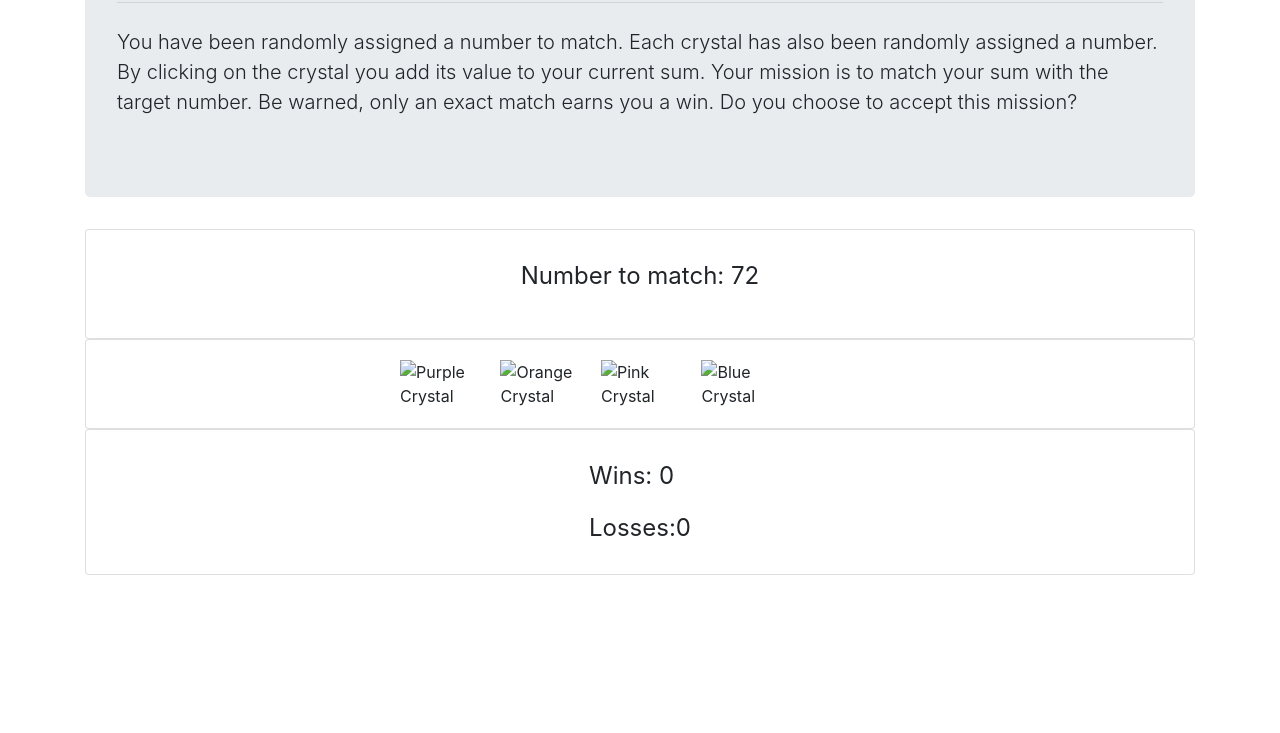
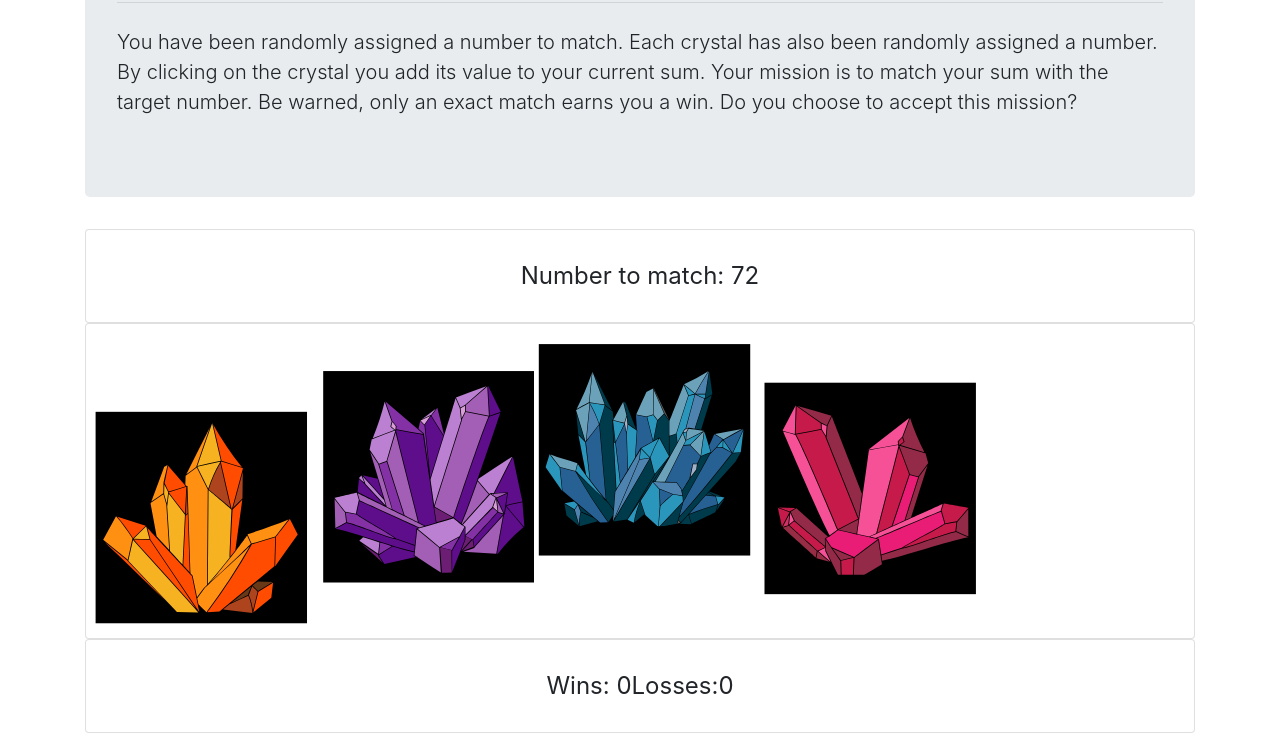
Before and after one commit to JAWilmer/crystal-collector-game, a plain HTML site: page index.html in a window 1280 px wide. Shown: the part 153-886 px from the top of the page. Before the commit the page ends 800 px from the top, so only its background shows below. Drawn offline with nearby package versions, Linux system fonts and the light colour scheme.

Commit message:
final commit

```diff
--- a/index.html
+++ b/index.html
@@ -24,79 +24,41 @@
                 mission?
             </p>
         </div>
-
+        <!-- Number to Match/ My Sum -->
         <div class="card">
             <div class="card-body">
                 <div class="d-flex p-2 bd-highlight">
+                    <div id="spanDiv">
                         <span id="targetNo"></span>
                     </div>
-                <div class="d-flex p-2 bd-highlight">
+                    <div id="spanDiv">
                         <span id="mySum"></span>
                     </div>
                 </div>
             </div>
-
-        <div>
-            <div class="card">
-                <div class="card-body">
-                        <img src="assets/images/square-purple.svg  #svgView(viewBox(0,0,200,200)) " class=crystalImage id="purpleCrystal" alt="Purple Crystal">
-                        <img src="assets/images/square-orange.svg  #svgView(viewBox(0,0,200,200))" class=crystalImage id="orangeCrystal" alt="Orange Crystal">
-                        <img src="assets/images/square-pink.svg  #svgView(viewBox(0,0,200,200)) " class=crystalImage id="pinkCrystal" alt="Pink Crystal">
-                        <img src="assets/images/square-blue.svg  #svgView(viewBox(0,0,200,200)) " class=crystalImage id="blueCrystal" alt="Blue Crystal">
+        </div>
+        <!-- Crystals -->
+        <div class="card" id="crystalsCard">
+            <div id="containCrystals">
+                <img src="assets/images/square-orange.svg" class=crystalImage id="orangeCrystal" alt="Orange Crystal">
+                <img src="assets/images/square-purple.svg" class=crystalImage id="purpleCrystal" alt="Purple Crystal">
+                <img src="assets/images/square-blue.svg" class=crystalImage id="blueCrystal" alt="Blue Crystal">
+                <img src="assets/images/square-pink.svg" class=crystalImage id="pinkCrystal" alt="Pink Crystal">
         </div>
     </div>
-            </div>
-
+        <!-- Wins/ Losses -->
         <div class="card">
             <div class="card-body">
                 <div class="d-flex p-2 bd-highlight">
+                    <div id="spanDiv">
                         <span id="winCount"></span>
                     </div>
-                    <div class="d-flex p-2 bd-highlight">
+                    <div id="spanDiv">
                         <span id="lossCount"></span>
                     </div>
                 </div>
             </div>
-            <!-- WIN/ LOSS MODAL (MAYBE)
-        <div class="modal" tabindex="-1" role="dialog" id="winModal">
-            <div class="modal-dialog" role="document">
-                <div class="modal-content">
-                    <div class="modal-header">
-                        <h5 class="modal-title">Modal title</h5>
-                        <button type="button" class="close" data-dismiss="modal" aria-label="Close">
-                            <span aria-hidden="true">&times;</span>
-                        </button>
         </div>
-                    <div class="modal-body">
-                        <p>Modal body text goes here.</p>
-                    </div>
-                    <div class="modal-footer">
-                        <button type="button" class="btn btn-secondary" data-dismiss="modal">Close</button>
-                        <button type="button" class="btn btn-primary">Save changes</button>
-                    </div>
-                </div>
-            </div>
-        </div>
-
-        <div class="modal" tabindex="-1" role="dialog" id="lossModal">
-            <div class="modal-dialog" role="document">
-                <div class="modal-content">
-                    <div class="modal-header">
-                        <h5 class="modal-title">Modal title</h5>
-                        <button type="button" class="close" data-dismiss="modal" aria-label="Close">
-                            <span aria-hidden="true">&times;</span>
-                        </button>
-                    </div>
-                    <div class="modal-body">
-                        <p>Modal body text goes here.</p>
-                    </div>
-                    <div class="modal-footer">
-                        <button type="button" class="btn btn-secondary" data-dismiss="modal">Close</button>
-                        <button type="button" class="btn btn-primary">Save changes</button>
-                    </div>
-                </div>
-            </div>
-        </div> -->
 </body>
 
 </html>
```
Lines whose indentation alone changed are shown as unchanged.
